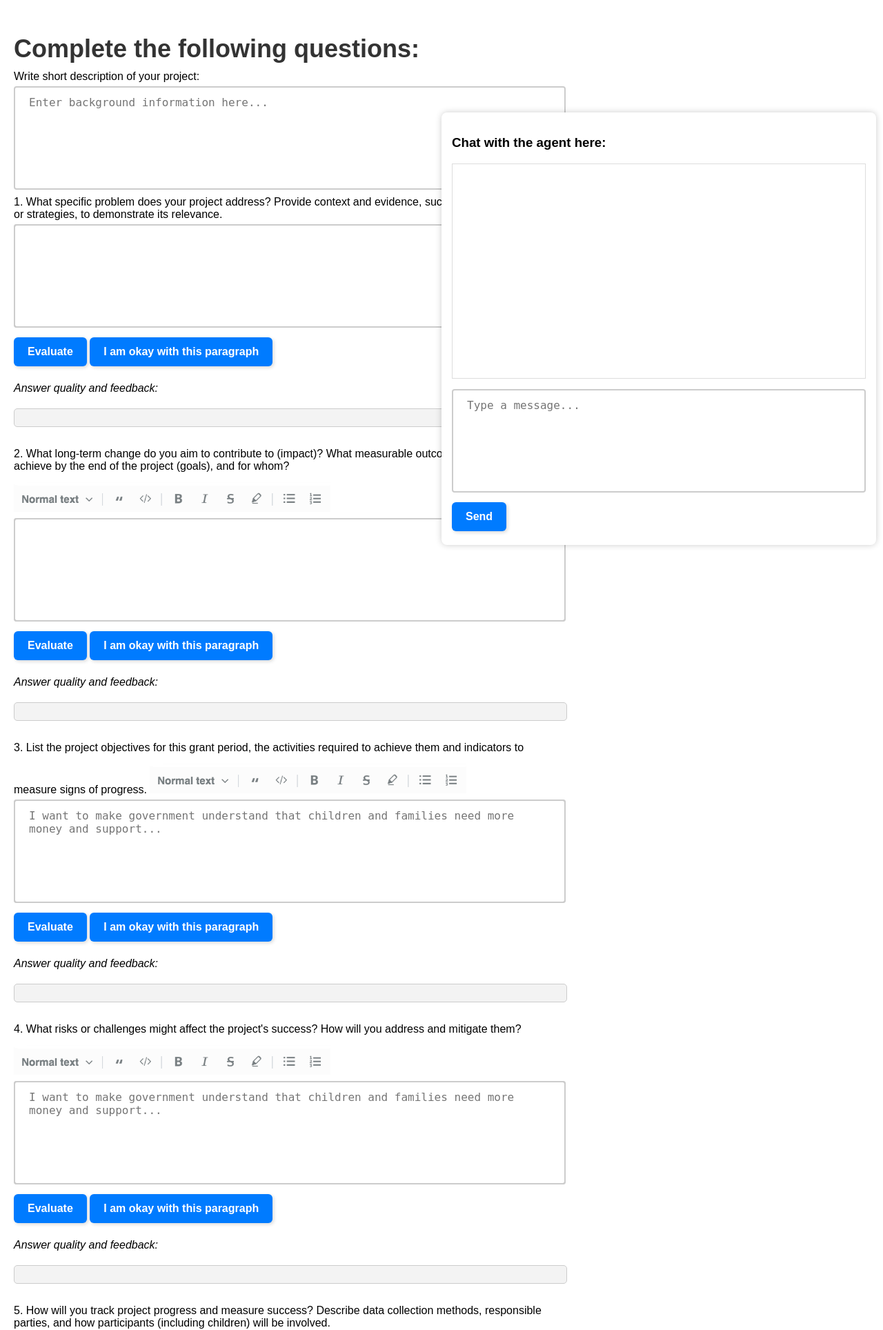
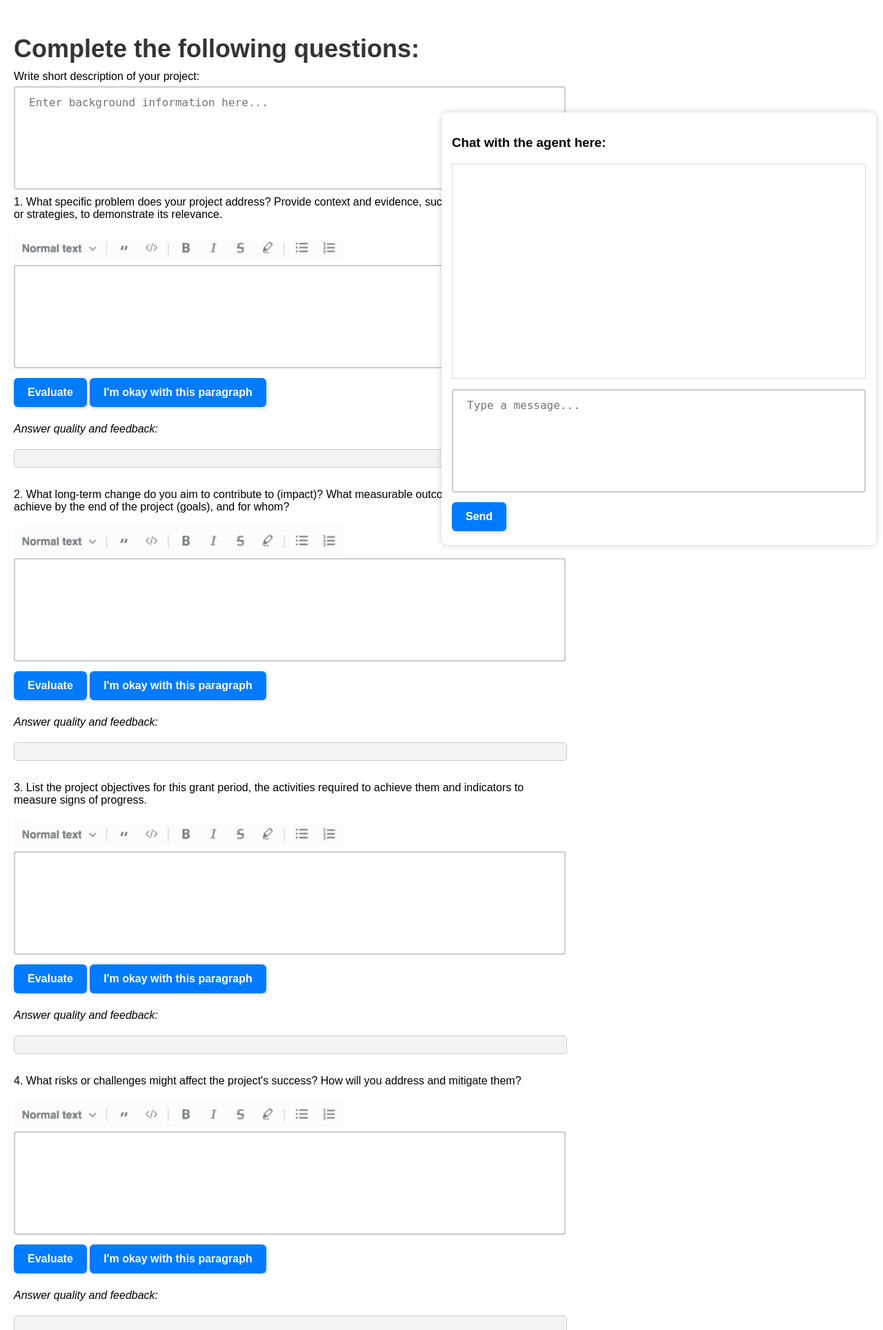
Before and after one commit to ronaldcumbal/ImpactHack2025_USRL, a Flask app: page /form in a window 1280 px wide. Shown: the top 1928 px of the page at 69% size. Run offline with Flask 3, Linux system fonts and the light colour scheme; data that the repository does not hold is empty.

Commit message:
Improve colors and chat experience
Co-authored-by: Tim Kreuzer <shutdownr@users.noreply.github.com>
Co-authored-by: Mengyu Zhong <myxiz@users.noreply.github.com>

```diff
--- a/flask_app/openai_advisor.py
+++ b/flask_app/openai_advisor.py
@@ -77,7 +77,7 @@ class OpenAIBasicAdvisor(LLMAdvisor):
     # The general and reusable prompt to give context to the model.
     context_prompt = "You are an LLM advisor that has to give feedback to grant proposal writing for proposal aimed a the non-profit World Childhood Foundation."
 
-    def __init__(self, model: str = "gpt-4o-mini-2024-07-18", temperature: float = 0.7, api_key: str = None):
+    def __init__(self, model: str = "gpt-4o-mini-2024-07-18", temperature: float = 0, api_key: str = None):
         self.model = model
         api_key = api_key or environ.get("OPENAI_API_KEY")
         self.client = OpenAI(api_key=api_key)
@@ -98,6 +98,7 @@ class OpenAIBasicAdvisor(LLMAdvisor):
         response = self.client.chat.completions.create(
             model=self.model,
             messages=messages,
+            temperature=self.temperature,
         )
         return response.choices[0].message.content.strip()
 
@@ -162,6 +163,7 @@ class OpenAIBasicAdvisor(LLMAdvisor):
         system_prompt += (
             "Analyze the following paragraph and provide a score on a scale of 0 to 1, where 0 is the worst and 1 is the best. "
             "Your score should reflect how well the paragraph answers the question and how well it is written."
+            "Be critical and provide a score that reflects the quality of the paragraph. Don't hold back."
         )
         system_prompt += "The question the user is trying to answer is: " + PARAGRAPH_CONTEXTS[paragraph_id]['question']
         system_prompt += "This is the context of the paragraph: " + PARAGRAPH_CONTEXTS[paragraph_id]['context']
@@ -297,7 +299,7 @@ class OpenAIBasicAdvisor(LLMAdvisor):
             base_history = self.chat_history[paragraph_id][paragraph_advice]
         else:
             base_history = [
-                {"role": "system", "content": self.context_prompt},
+                {"role": "system", "content": self.context_prompt + " Be concise with your answers e.g. a few sentences and DON'T USE BULLET POINTS."},
                 {"role": "user", "content": paragraph},
                 {"role": "assistant", "content": "Considering the following extract of your paragraph: " + extract + "\n" + paragraph_advice},
             ]
--- a/flask_app/static/script.js
+++ b/flask_app/static/script.js
@@ -2,7 +2,7 @@ document.addEventListener("DOMContentLoaded", function () {
     fetchAnswers(); // Load saved answers on page load
 });
 
-const colors = ["#adcdcd80","#d0e0e380","#eeadad80","#fff2cc80","#e4dbd280"];
+const colors = ["#F6BD60","#EDDEA4","#F5CAC3","#84A59D","#F28482", "#D8D4F2"];
 
 function getColor(score) {
     if (score <= 0.5) {
@@ -85,7 +85,6 @@ function evaluateAnswer(questionId) {
         let feedbackList = data[questionId] || ["Error processing feedback."];
         let highlightList = data[questionId+"_extracts"] || ["Error processing highlights."];
 
-        // TESTING - Update the text overlay with highlighted feedback segments.
         updateOverlayHighlighting(answer, highlightList, overlayElement);
 
         feedbackList.forEach((feedbackText, index) => {
@@ -209,8 +208,26 @@ function sendChatMessage() {
     if (!message.trim()) return;
     let loadingGif = document.getElementById("chat-loading");
 
+    let chatBox = document.getElementById("chat-box");
     // Show loading gif while waiting for the response
     loadingGif.style.display = "inline-block";
+
+    // clean input instantly
+    document.getElementById("chat-input").value = "";
+    // add message to chatBox
+    let messageDiv = document.createElement("div");
+
+    // Create bold role element
+    let roleElement = document.createElement("strong");
+    roleElement.innerText = "You: ";
+    messageDiv.appendChild(roleElement);
+
+    // Add the message content
+    let contentText = document.createTextNode(message);
+    messageDiv.appendChild(contentText);
+
+    // Append the message div to chat-box
+    chatBox.appendChild(messageDiv);
 
     fetch("http://127.0.0.1:5000/chat", {
         method: "POST",
@@ -222,7 +239,6 @@ function sendChatMessage() {
     .then(response => response.json())
     .then(data => {
         // data is expected to be a list of objects with keys "role" and "content"
-        let chatBox = document.getElementById("chat-box");
 
         // Optionally, clear previous messages in chat-box
         chatBox.innerHTML = "";
@@ -243,7 +259,6 @@ function sendChatMessage() {
             chatBox.appendChild(messageDiv);
         });
 
-        document.getElementById("chat-input").value = "";
 
         // Hide the loading gif once the response is received
         loadingGif.style.display = "none";
--- a/flask_app/static/styles.css
+++ b/flask_app/static/styles.css
@@ -20,6 +20,11 @@ body {
     flex: 1;  /* Make both sections take equal space */
     max-width: 800px;  /* Maximum width for each section */
     width: 100%;
+}
+
+.question-image {
+    width: 60%;
+    display: block;
 }
 
 h2 {
@@ -200,8 +205,8 @@ textarea {
 }
 
 .loading-gif {
-    width: 20px;
-    height: 20px;
-    margin-left: 10px;
-    display: inline-block;
+    width: 112px;
+    height: 84px;
+    display: block;
+    margin: 0 auto;
 }
--- a/flask_app/templates/index.html
+++ b/flask_app/templates/index.html
@@ -16,12 +16,13 @@
 
         <!-- Question 1 -->
         <label for="q1">1. What specific problem does your project address? Provide context and evidence, such as research, policies, or strategies, to demonstrate its relevance.</label>
+        <img src="{{ url_for('static', filename='edit_bar.png') }}" class="question-image" alt="Question 1 Image">
         <div class="text_container" id="container-q1">
             <div class="highlighter" id="highlighted-content-q1"></div>
             <textarea id="q1" name="q1" rows="4"></textarea>
         </div>
         <button type="button" onclick="evaluateAnswer('q1')">Evaluate</button>
-        <button type="button" onclick="okayParagraph('q1')">I am okay with this paragraph</button>
+        <button type="button" onclick="okayParagraph('q1')">I'm okay with this paragraph</button>
         <br><br><label><i>Answer quality and feedback:</i></label>
         <div class="progress">
             <div id="progressBar-q1" class="progress-bar"></div>
@@ -37,7 +38,7 @@
             <textarea id="q2" name="q2" rows="4"></textarea>
         </div>
         <button type="button" onclick="evaluateAnswer('q2')">Evaluate</button>
-        <button type="button" onclick="okayParagraph('q2')">I am okay with this paragraph</button>
+        <button type="button" onclick="okayParagraph('q2')">I'm okay with this paragraph</button>
         <br><br><label><i>Answer quality and feedback:</i></label>
         <div class="progress">
             <div id="progressBar-q2" class="progress-bar"></div>
@@ -50,10 +51,10 @@
         <img src="{{ url_for('static', filename='edit_bar.png') }}" class="question-image" alt="Question 3 Image">
         <div class="text_container"  id="container-q3">
             <div class="highlighter" id="highlighted-content-q3"></div>
-            <textarea id="q3" name="q3" rows="4" placeholder="I want to make government understand that children and families need more money and support..."></textarea>
+            <textarea id="q3" name="q3" rows="4"></textarea>
         </div>
         <button type="button" onclick="evaluateAnswer('q3')">Evaluate</button>
-        <button type="button" onclick="okayParagraph('q3')">I am okay with this paragraph</button>
+        <button type="button" onclick="okayParagraph('q3')">I'm okay with this paragraph</button>
         <br><br><label><i>Answer quality and feedback:</i></label>
         <div class="progress">
             <div id="progressBar-q3" class="progress-bar"></div>
@@ -66,10 +67,10 @@
         <img src="{{ url_for('static', filename='edit_bar.png') }}" class="question-image" alt="Question 4 Image">
         <div class="text_container"  id="container-q4">
             <div class="highlighter" id="highlighted-content-q4"></div>
-            <textarea id="q4" name="q4" rows="4" placeholder="I want to make government understand that children and families need more money and support..."></textarea>
+            <textarea id="q4" name="q4" rows="4"></textarea>
         </div>
         <button type="button" onclick="evaluateAnswer('q4')">Evaluate</button>
-        <button type="button" onclick="okayParagraph('q4')">I am okay with this paragraph</button>
+        <button type="button" onclick="okayParagraph('q4')">I'm okay with this paragraph</button>
         <br><br><label><i>Answer quality and feedback:</i></label>
         <div class="progress">
             <div id="progressBar-q4" class="progress-bar"></div>
@@ -83,10 +84,10 @@
         <img src="{{ url_for('static', filename='edit_bar.png') }}" class="question-image" alt="Question 5 Image">
         <div class="text_container"  id="container-q5">
             <div class="highlighter" id="highlighted-content-q5"></div>
-            <textarea id="q5" name="q5" rows="4" placeholder="I want to make government understand that children and families need more money and support..."></textarea>
+            <textarea id="q5" name="q5" rows="4"></textarea>
         </div>
         <button type="button" onclick="evaluateAnswer('q5')">Evaluate</button>
-        <button type="button" onclick="okayParagraph('q5')">I am okay with this paragraph</button>
+        <button type="button" onclick="okayParagraph('q5')">I'm okay with this paragraph</button>
         <br><br><label><i>Answer quality and feedback:</i></label>
         <div class="progress">
             <div id="progressBar-q5" class="progress-bar"></div>
@@ -101,10 +102,10 @@
         <img src="{{ url_for('static', filename='edit_bar.png') }}" class="question-image" alt="Question 6 Image">
         <div class="text_container"  id="container-q6">
             <div class="highlighter" id="highlighted-content-q6"></div>
-            <textarea id="q6" name="q6" rows="4" placeholder="I want to make government understand that children and families need more money and support..."></textarea>
+            <textarea id="q6" name="q6" rows="4"></textarea>
         </div>
         <button type="button" onclick="evaluateAnswer('q6')">Evaluate</button>
-        <button type="button" onclick="okayParagraph('q6')">I am okay with this paragraph</button>
+        <button type="button" onclick="okayParagraph('q6')">I'm okay with this paragraph</button>
         <br><br><label><i>Answer quality and feedback:</i></label>
         <div class="progress">
             <div id="progressBar-q6" class="progress-bar"></div>
```
Also changed, not shown: flask_app/static/loading.gif.
